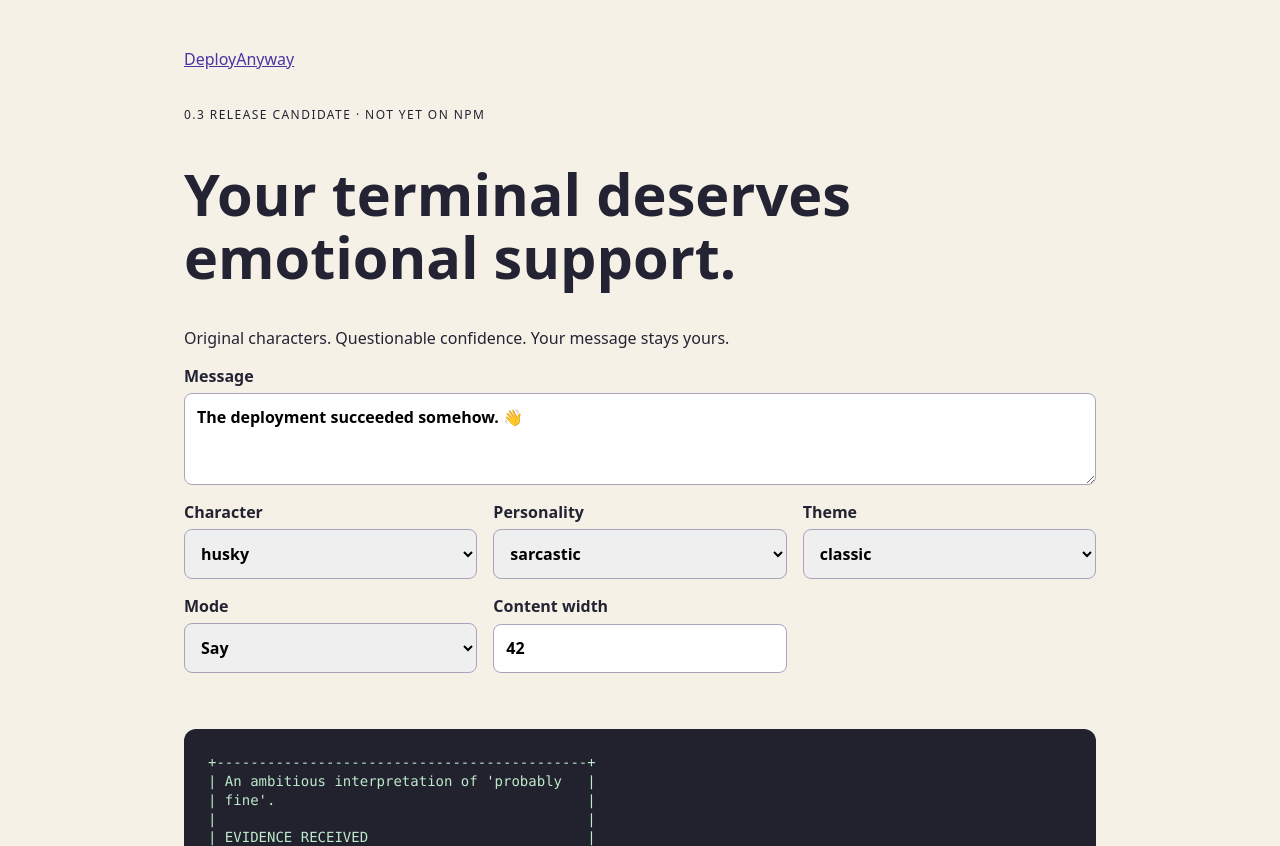
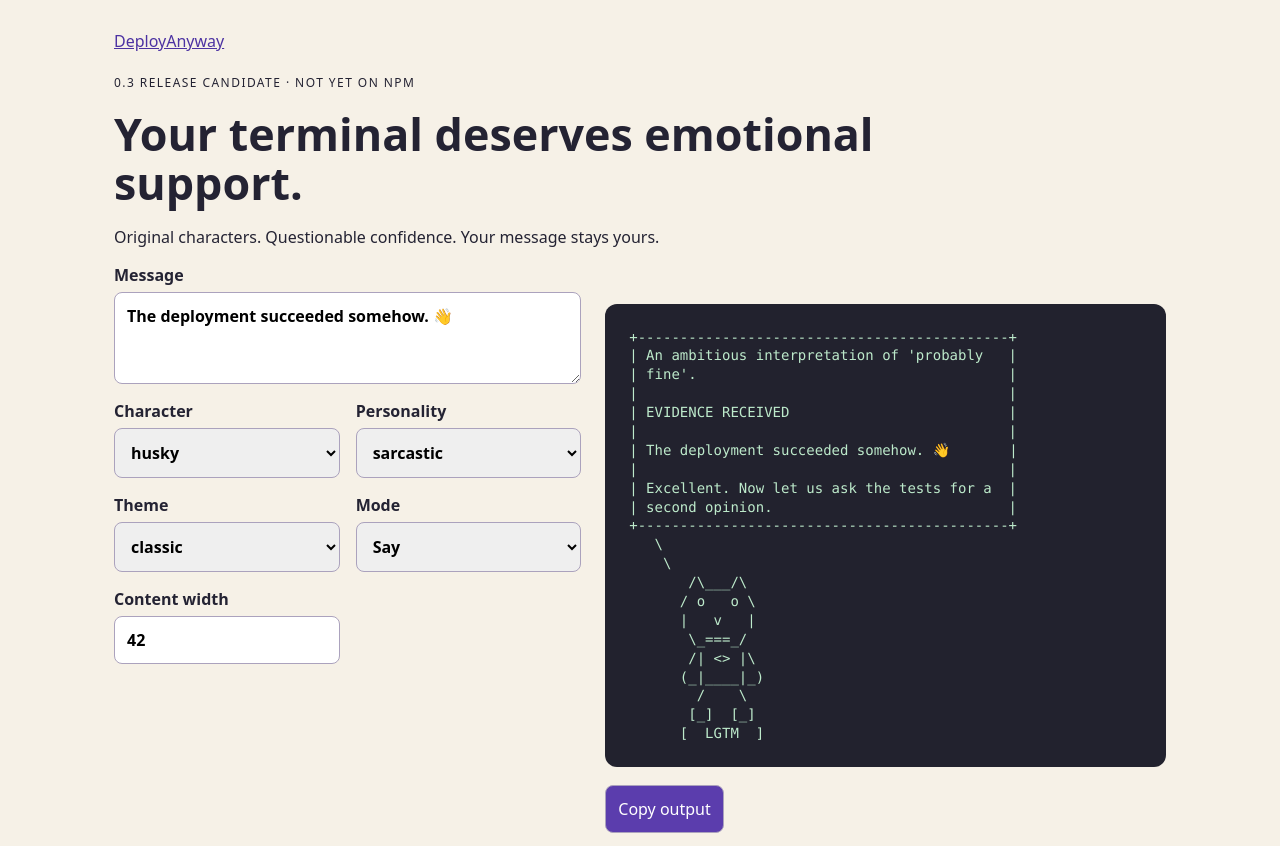
Before and after one commit to DeployAnyway/deployanyway.github.io, a website: page candidate/index.html in a window 1280 px wide. Shown: the top 846 px of the page. Drawn offline with Linux system fonts and the light colour scheme.

Commit message:
Show the flagship rendering beside its controls

```diff
--- a/candidate/index.html
+++ b/candidate/index.html
@@ -23,6 +23,7 @@
       <p>
         Original characters. Questionable confidence. Your message stays yours.
       </p>
+      <div class="playground">
         <form id="controls">
           <label class="message"
             >Message<textarea id="message" rows="3" maxlength="2000">
@@ -46,11 +47,14 @@ The deployment succeeded somehow. 👋</textarea>
               value="42"
           /></label>
         </form>
+        <div class="preview">
           <p id="status" role="status" aria-live="polite"></p>
           <div class="terminal">
             <pre id="output" aria-label="Rendered terminal output"></pre>
           </div>
           <button id="copy" type="button">Copy output</button>
+        </div>
+      </div>
       <p>Runs entirely in your browser. No message is sent anywhere.</p>
       <p>
         <a href="https://github.com/DeployAnyway/bro-say/tree/feature/flagship"
--- a/candidate/style.css
+++ b/candidate/style.css
@@ -104,3 +104,38 @@ footer {
     padding: 16px;
   }
 }
+
+.playground {
+  display: grid;
+  grid-template-columns: minmax(0, 1fr) minmax(0, 1.2fr);
+  gap: 24px;
+  align-items: start;
+}
+.playground form {
+  grid-template-columns: 1fr 1fr;
+}
+.preview {
+  min-width: 0;
+}
+h1 {
+  font-size: clamp(2rem, 4vw, 2.8rem);
+  margin: 18px 0;
+}
+main {
+  max-width: 1100px;
+  padding-top: 30px;
+}
+.eyebrow {
+  margin-top: 22px;
+}
+.preview #status {
+  margin-top: 0;
+}
+@media (max-width: 760px) {
+  .playground {
+    grid-template-columns: 1fr;
+  }
+  h1 {
+    font-size: 2rem;
+  }
+}
```
Lines whose indentation alone changed are shown as unchanged.
